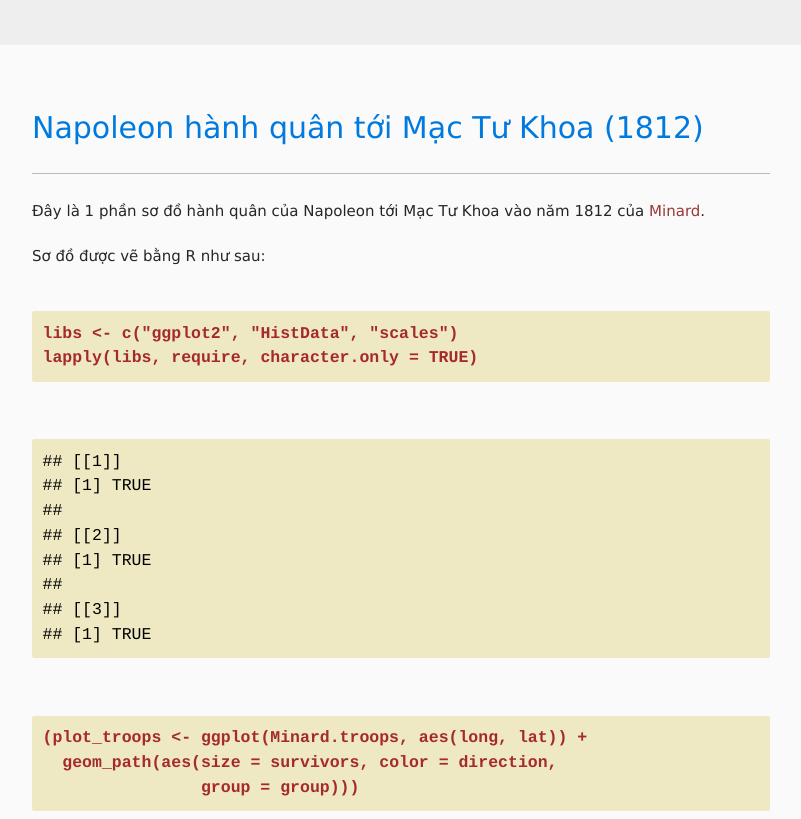
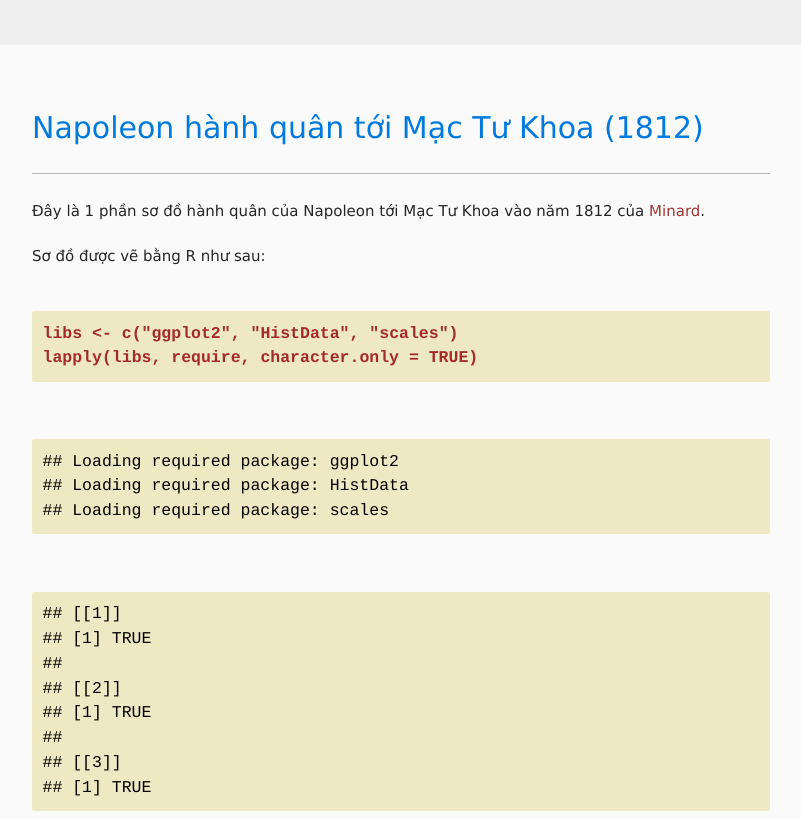
Before and after one commit to hochanh/rblog, a Jekyll site: the page built from _posts/2014-11-26-napoleon-march-in-r.md, in a window 1280 px wide and 900 px high, cut to the strip 0-819 px from the top of the window. Shown: the whole strip, without its empty margins (239-1040 px from the left). Built offline with Jekyll 4.4.1, drawn with Linux system fonts in a browser that asks for light colours.

Commit message:
update links

```diff
--- a/_includes/header
+++ b/_includes/header
@@ -5,6 +5,6 @@
   <meta name="description" content="{{ site.description }}">
   <meta name="google-site-verification" content="Aw5bqaMmnIV-BAwPy6lbNAR3nKZt4ILJL7vo5O3_uUk" />
   <title>{% if page.title %}{{ page.title }} &mdash; {% endif %}{{ site.title }}</title>
-  <link href="../assets/favicon.ico" rel="icon">
-  <link href="../assets/style.css" media="screen, projection" rel="stylesheet" type="text/css">
+  <link href="/assets/favicon.ico" rel="icon">
+  <link href="/assets/style.css" media="screen, projection" rel="stylesheet" type="text/css">
 </head>
--- a/_knitr/2014-11-21-ban-do-viet-nam-in-r.Rmd
+++ b/_knitr/2014-11-21-ban-do-viet-nam-in-r.Rmd
@@ -83,4 +83,4 @@
 ![Việt Nam](../../figures/ban-do-viet-nam-in-r/geo63.png){: .fig}
 
 
-Tải tệp [`geo63.rds`](http://raw.githubusercontent.com/vomanhtai/blog/gh-pages/_knitr/vietnam/geo63.rds).
+Tải tệp [`geo63.rds`](http://raw.githubusercontent.com/vomanhtai/vomanhtai.github.io/master/_knitr/vietnam/geo63.rds).
--- a/_posts/2014-11-26-napoleon-march-in-r.md
+++ b/_posts/2014-11-26-napoleon-march-in-r.md
@@ -12,6 +12,14 @@
 {% highlight r %}
 libs <- c("ggplot2", "HistData", "scales")
 lapply(libs, require, character.only = TRUE)
+{% endhighlight %}
+
+
+
+{% highlight text %}
+## Loading required package: ggplot2
+## Loading required package: HistData
+## Loading required package: scales
 {% endhighlight %}
 
 
@@ -35,14 +43,14 @@
                 group = group)))
 {% endhighlight %}
 
-![plot of chunk minard](../../figures/napoleon-march-in-r/minard-1.png)
+![plot of chunk minard](../figures/napoleon-march-in-r/minard-1.png)
 
 {% highlight r %}
 (plot_both <- plot_troops +
   geom_text(aes(label = city), size = 4, data = Minard.cities))
 {% endhighlight %}
 
-![plot of chunk minard](../../figures/napoleon-march-in-r/minard-2.png)
+![plot of chunk minard](../figures/napoleon-march-in-r/minard-2.png)
 
 {% highlight r %}
 (plot_polished <- plot_both +
@@ -54,6 +62,6 @@
   ylab(NULL))
 {% endhighlight %}
 
-![plot of chunk minard](../../figures/napoleon-march-in-r/minard-3.png)
+![plot of chunk minard](../figures/napoleon-march-in-r/minard-3.png)
 
 Xem bản đồ đầy đủ trên [Wikipedia](http://en.wikipedia.org/wiki/File:Minard.png).
```
Also changed, not shown: _posts/2013-07-07-jekyll-la-gi.md (+1 -1 lines), _posts/2014-06-06-r-markdown-kramdown-jekyll.md (+1 -1 lines), _posts/2014-11-21-ban-do-viet-nam-in-r.md (+1 -1 lines), about/index.md (+1 -1 lines), index.md (+1 -1 lines), _knitr/ggmapTemp.png (deleted), 1 other file.
